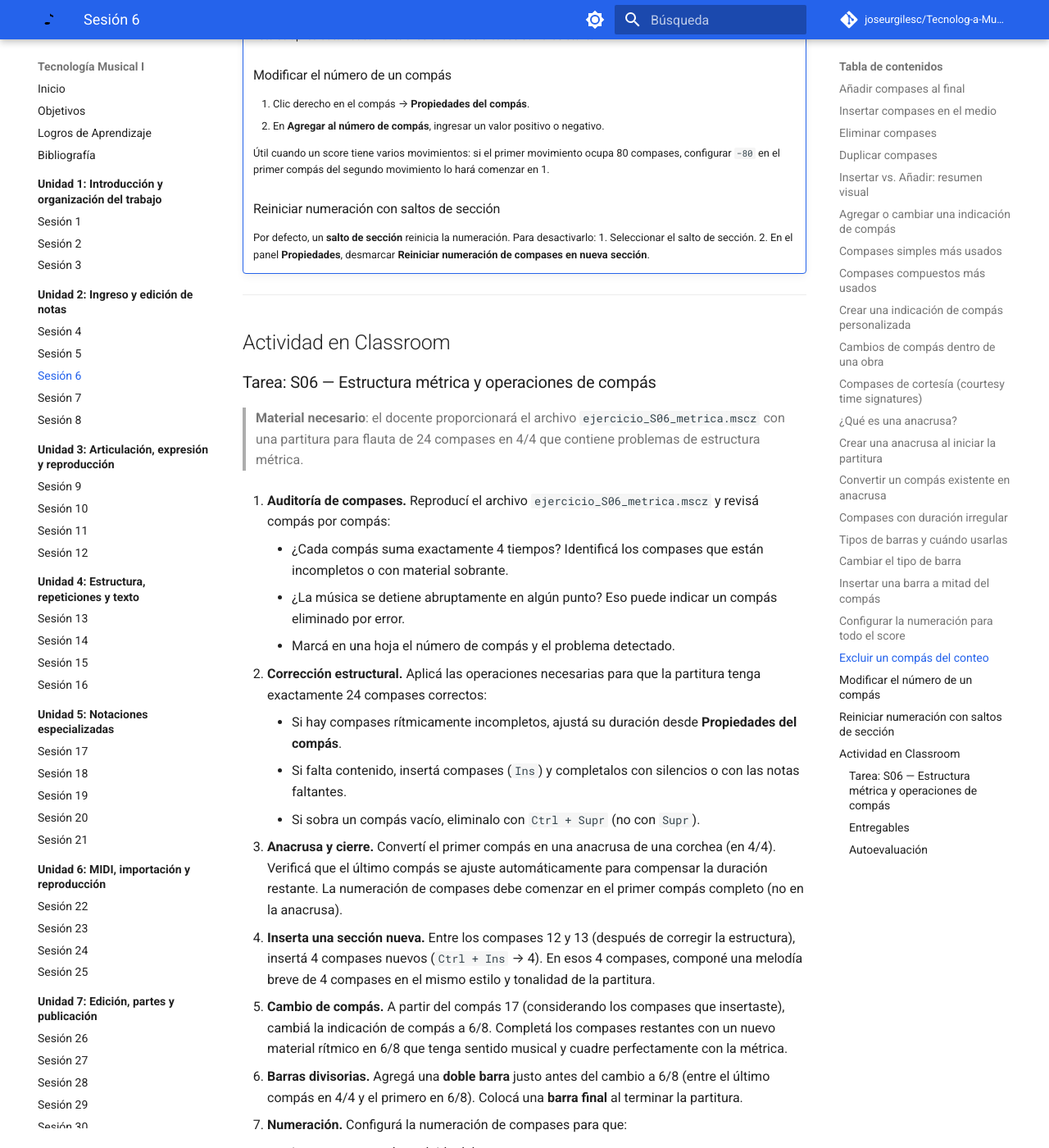
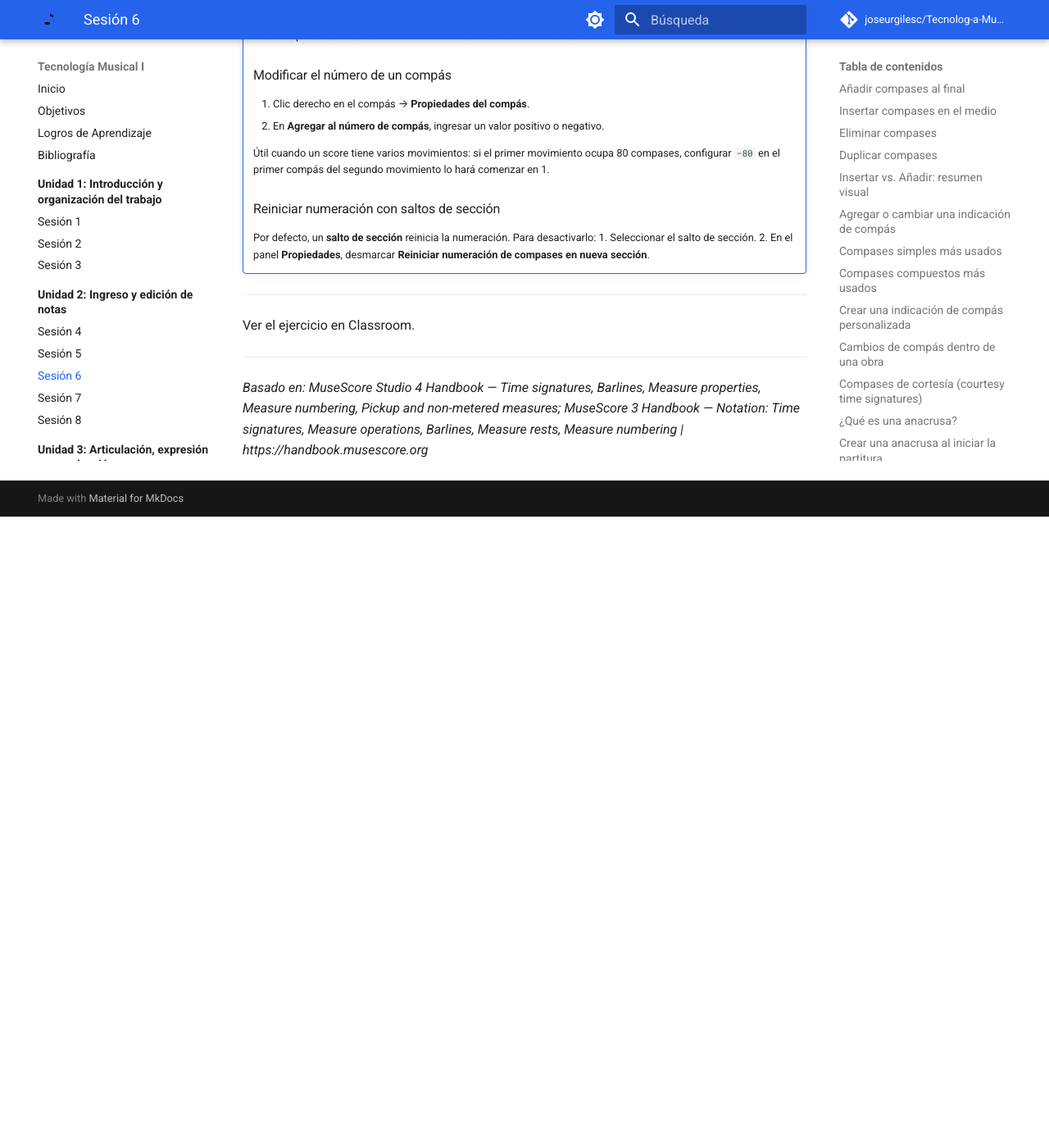
Before and after one commit to joseurgilesc/Tecnolog-a-Musical-I, an MkDocs documentation site: the page built from docs/unidades/U-2-ingreso-edicion-notas/sesion-06/index.md, in a window 1280 px wide and 1400 px high, scrolled down 5668 px. Shown: the whole window at 82% size. Built offline with MkDocs 1.6.1 and Material for MkDocs 9.7.7, drawn with Linux system fonts in a browser that asks for light colours; comment, search, counter and statistics services are not loaded; after the commit the page ends 6298 px from its top, so only the background shows below that; some of the changed text lies outside the part shown.

Commit message:
docs: quitar actividad Classroom S06 y corregir voseo a español neutro

```diff
--- a/docs/unidades/U-2-ingreso-edicion-notas/sesion-06/index.md
+++ b/docs/unidades/U-2-ingreso-edicion-notas/sesion-06/index.md
@@ -223,52 +223,7 @@
 
 ---
 
-## Actividad en Classroom
-
-### Tarea: S06 — Estructura métrica y operaciones de compás
-
-> **Material necesario**: el docente proporcionará el archivo `ejercicio_S06_metrica.mscz` con una partitura para flauta de 24 compases en 4/4 que contiene problemas de estructura métrica.
-
-1. **Auditoría de compases.** Reproducí el archivo `ejercicio_S06_metrica.mscz` y revisá compás por compás:
-    - ¿Cada compás suma exactamente 4 tiempos? Identificá los compases que están incompletos o con material sobrante.
-    - ¿La música se detiene abruptamente en algún punto? Eso puede indicar un compás eliminado por error.
-    - Marcá en una hoja el número de compás y el problema detectado.
-
-2. **Corrección estructural.** Aplicá las operaciones necesarias para que la partitura tenga exactamente 24 compases correctos:
-    - Si hay compases rítmicamente incompletos, ajustá su duración desde **Propiedades del compás**.
-    - Si falta contenido, insertá compases (`Ins`) y completalos con silencios o con las notas faltantes.
-    - Si sobra un compás vacío, eliminalo con `Ctrl + Supr` (no con `Supr`).
-
-3. **Anacrusa y cierre.** Convertí el primer compás en una anacrusa de una corchea (en 4/4). Verificá que el último compás se ajuste automáticamente para compensar la duración restante. La numeración de compases debe comenzar en el primer compás completo (no en la anacrusa).
-
-4. **Inserta una sección nueva.** Entre los compases 12 y 13 (después de corregir la estructura), insertá 4 compases nuevos (`Ctrl + Ins` → 4). En esos 4 compases, componé una melodía breve de 4 compases en el mismo estilo y tonalidad de la partitura.
-
-5. **Cambio de compás.** A partir del compás 17 (considerando los compases que insertaste), cambiá la indicación de compás a 6/8. Completá los compases restantes con un nuevo material rítmico en 6/8 que tenga sentido musical y cuadre perfectamente con la métrica.
-
-6. **Barras divisorias.** Agregá una **doble barra** justo antes del cambio a 6/8 (entre el último compás en 4/4 y el primero en 6/8). Colocá una **barra final** al terminar la partitura.
-
-7. **Numeración.** Configurá la numeración de compases para que:
-    - La anacrusa quede excluida del conteo.
-    - Los números sean visibles al inicio de cada sistema.
-    - La numeración sea continua (no se reinicie en el cambio de compás).
-
-### Entregables
-
-- [ ] `APELLIDO_Nombre_S06_corregido_v01.mscz` (partitura con estructura corregida)
-- [ ] `APELLIDO_Nombre_S06_corregido_v01.pdf`
-- [ ] Hoja de auditoría con la lista de problemas detectados (compás y descripción)
-- [ ] Captura de pantalla mostrando la doble barra y el cambio a 6/8 con los números de compás visibles
-
-### Autoevaluación
-
-| Criterio | ✅ Logrado | ⚠️ En proceso | ❌ No logrado |
-|---|---|---|---|
-| Corrección estructural | La partitura tiene 24 compases correctos; no hay compases incompletos ni vacíos no previstos | 1–2 compases aún con problemas | ≥3 compases con errores estructurales |
-| Anacrusa y cierre | La anacrusa dura una corchea; el último compás se compensó correctamente; la numeración excluye la anacrusa | La anacrusa se creó pero el cierre no se ajustó | No realizó la anacrusa o la duración no coincide |
-| Inserción y nueva sección | Insertó 4 compases en la posición correcta; la melodía nueva tiene sentido musical | Insertó los compases pero la melodía es incoherente | No insertó los compases |
-| Cambio a 6/8 | El cambio de compás está en la posición correcta; los compases en 6/8 cuadran rítmicamente con la nueva métrica | El cambio existe pero los compases no cuadran con 6/8 | No realizó el cambio de compás |
-| Barras divisorias | Doble barra antes del cambio métrico; barra final al terminar; ambas visibles en el PDF | Solo una de las dos barras está presente | No agregó barras divisorias |
-| Numeración | Anacrusa excluida; números en cada sistema; numeración continua | Falta uno de los tres criterios | No configuró la numeración |
+Ver el ejercicio en Classroom.
 
 ---
 
```
Also changed, not shown: other parts of docs/unidades/U-2-ingreso-edicion-notas/sesion-06/index.md (+8 -8 lines).
